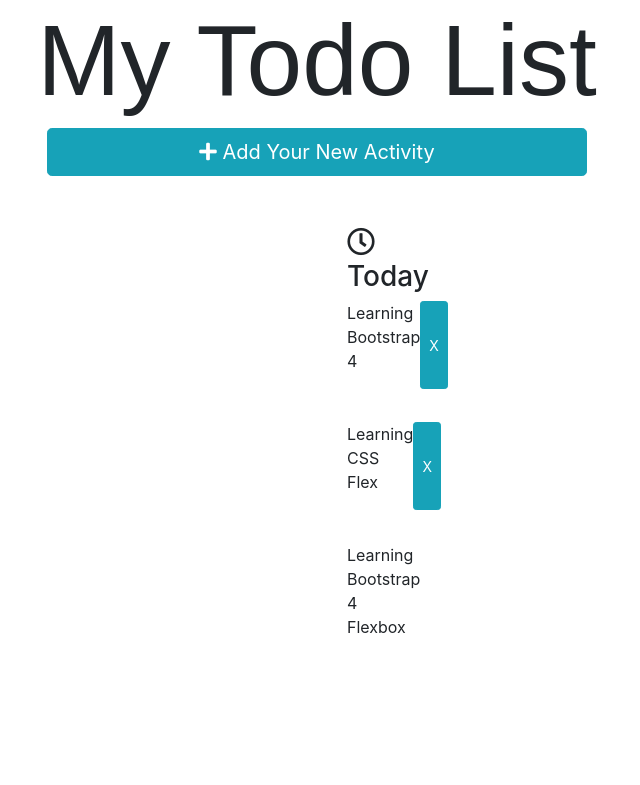
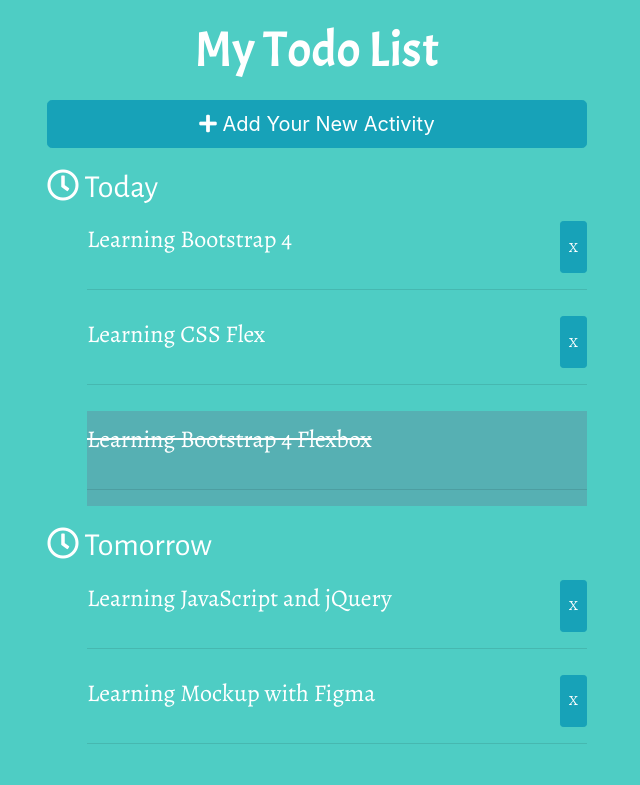
Before and after one commit to mayasopiie/glintstodo, a plain HTML site: page new.html in a window 1280 px wide. Shown: the top 785 px of the page, without its empty margins (323-963 px from the left). Drawn offline with nearby package versions, Linux system fonts and the light colour scheme.

Commit message:
Cleaned CSS for customizing

```diff
--- a/custom.css
+++ b/custom.css
@@ -1,22 +1,38 @@
+body{
+    background-color: #4ECDC4;
+    color: #FFFFFF;
+}
+
 .segment-add{
     justify-content: center;
 }
 
 h1{
-    font-family: "Cookie", sans-serif;
-    font-size: 100px;
+    font-family: "Acme", sans-serif;
+    font-size: 50px;
+    color: #FFFFFF;
+    text-align: center;
+    margin: 20px;
 }
 
-.segment-day{
-    margin: 50px 300px;
-    /* display: flex;
-    justify-content: space-around;
-    align-items: center; */
+.segment-day-title{
+    margin: 20px 0px 15px 0px;
+    font-family: "Alegreya Sans", sans-serif;
+    font-size: 2em;
 }
 
-ul{
-    list-style-type: none;
+.segment-activity-unchecked{
+    font-family: "Alegreya", serif;
+    font-size: 1.5em;
+    margin-left: 40px;
+    padding-bottom: 10px;
 }
-hr{
 
+.segment-activity-checked{
+    font-family: "Alegreya", serif;
+    text-decoration: line-through;
+    font-size: 1.5em;
+    background-color: #56b0b3;
+    margin-left: 40px;
+    padding-top: 10px;
 }
```
